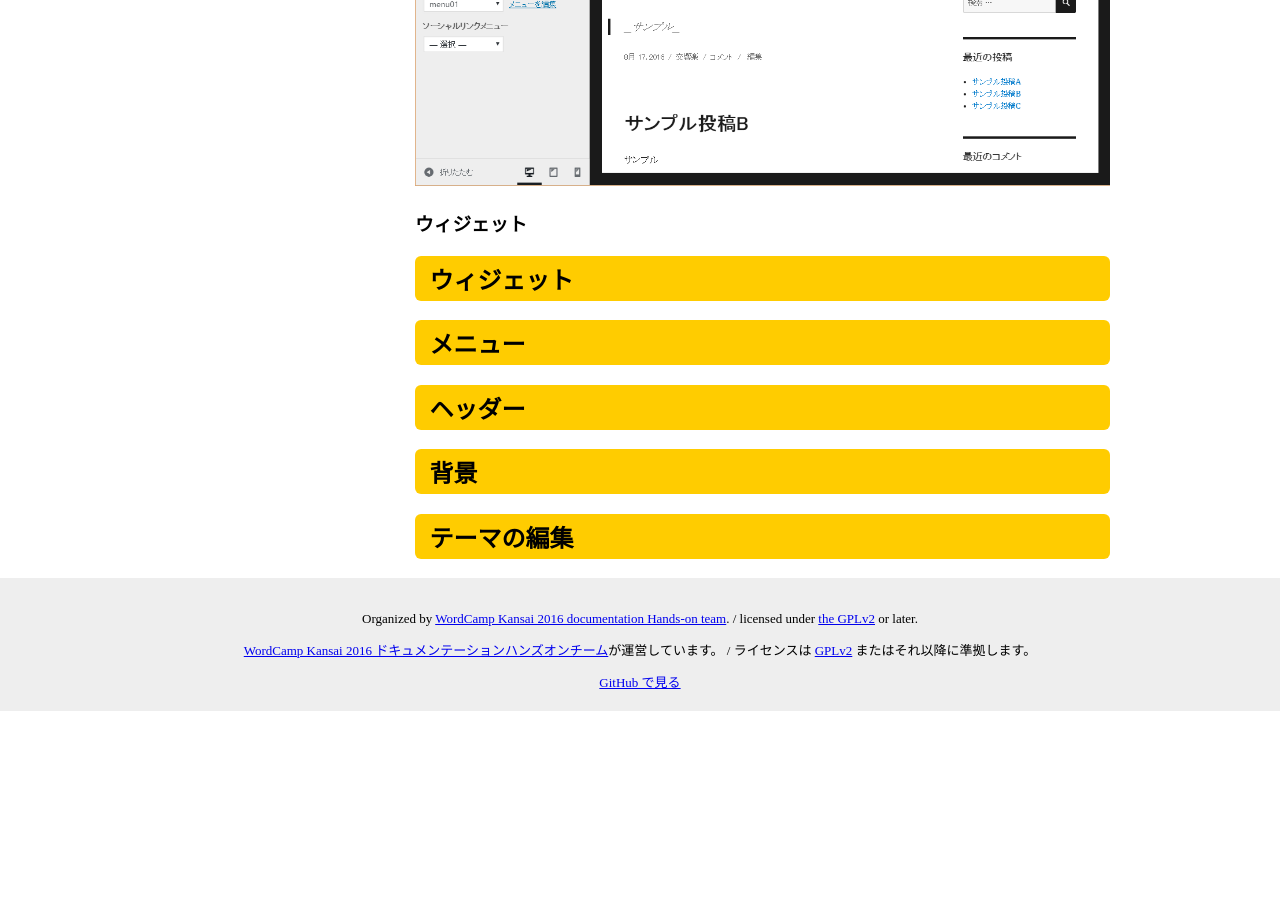
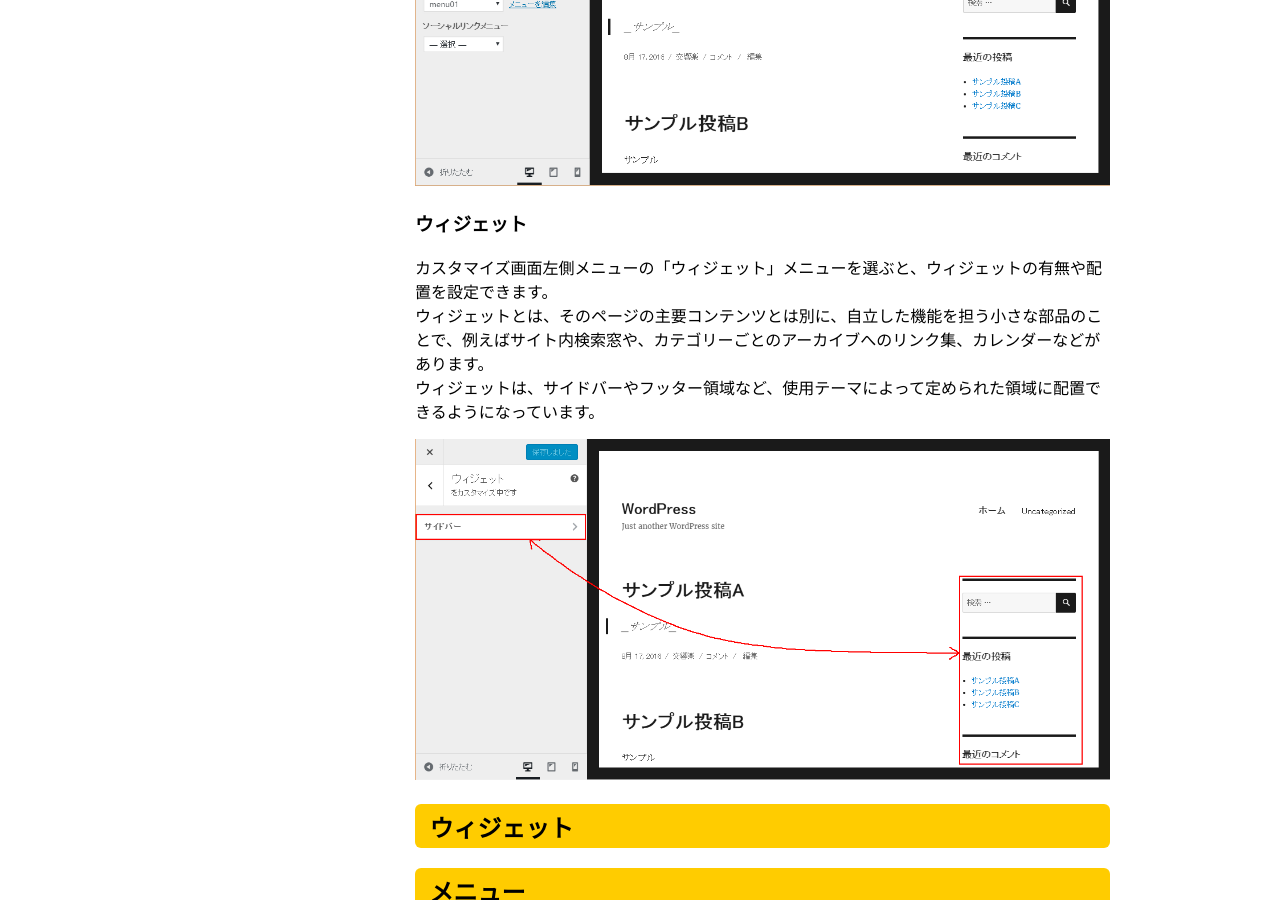
Before and after one commit to jawordpressorg/user-manual, a Jekyll site: the page built from 4_gaikan/index.md, in a window 1280 px wide and 900 px high, scrolled down 8227 px. Built offline with Jekyll 4.4.1, drawn with Linux system fonts in a browser that asks for light colours; nearby versions of some CDN libraries; before the commit the page ends 8938 px from its top, so only the background shows below that.

Commit message:
カスタマイズ画面内のウィジェットの説明を追加。最初の画像まで。

```diff
--- a/4_gaikan/index.md
+++ b/4_gaikan/index.md
@@ -106,6 +106,12 @@ title: 外観
 
 ### ウィジェット
 
+カスタマイズ画面左側メニューの「ウィジェット」メニューを選ぶと、ウィジェットの有無や配置を設定できます。
+ウィジェットとは、そのページの主要コンテンツとは別に、自立した機能を担う小さな部品のことで、例えばサイト内検索窓や、カテゴリーごとのアーカイブへのリンク集、カレンダーなどがあります。
+ウィジェットは、サイドバーやフッター領域など、使用テーマによって定められた領域に配置できるようになっています。
+
+![カスタマイズ画面の説明10]({{ site.baseurl }}/assets/images/customizer10.png)
+
 ## ウィジェット
 
 ## メニュー
```
Also changed, not shown: assets/images/customizer10.png (added), assets/images/customizer11.png (added), assets/images/customizer12.png (added).
